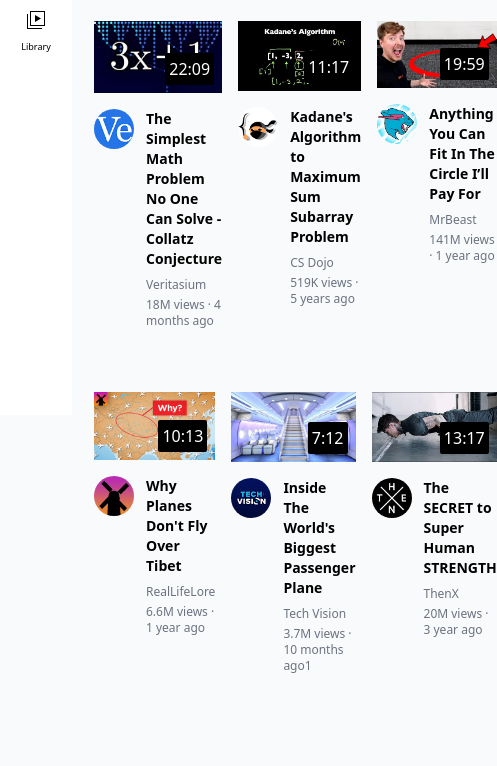
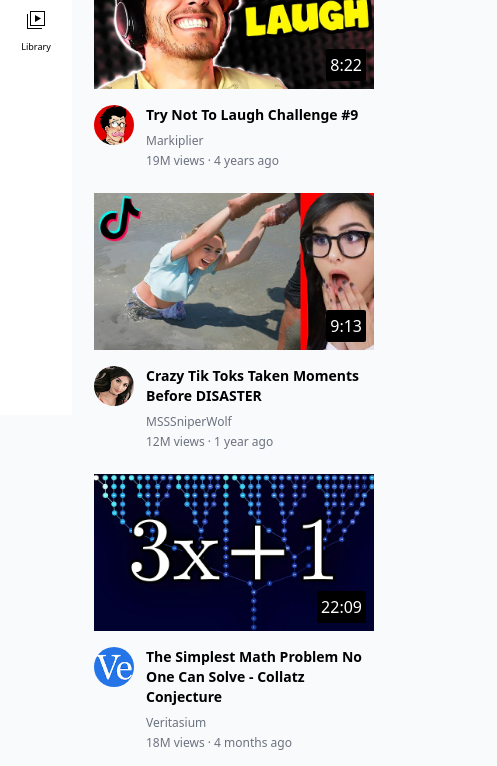
Before and after one commit to tejaswarathe/practice-ui-pages, a website: page src/templates/youtube.html in a window 390 px wide. Shown: the part 429-1195 px from the top of the page, 497 px wide, since content can reach past the window. Drawn offline with Linux system fonts and the light colour scheme.

Commit message:
responsive design

```diff
--- a/src/templates/youtube.html
+++ b/src/templates/youtube.html
@@ -133,8 +133,9 @@
         <p class="font-normal text-[9px] text-center">Library</p>
       </div>
     </div>
-    <div class="video-container grid grid-rows-3 gap-6">
-      <div class="grid grid-cols-[1fr_1fr_1fr] gap-4">
+    <div
+      class="video-container grid sm:grid-cols-[1fr_1fr] md:grid-cols-[1fr_1fr_1fr] lg:grid-cols-[1fr_1fr_1fr_1fr] gap-6"
+    >
       <div class="w-full">
         <div class="relative" class="relative">
           <img
@@ -161,9 +162,7 @@
               Talking Tech and AI with Google CEO Sundar Pichai!
             </p>
             <p class="text-gray-500 text-xs mt-2">Marques Brownlee</p>
-              <p class="text-gray-500 text-xs mt-1">
-                3.4M views · 6 months ago1
-              </p>
+            <p class="text-gray-500 text-xs mt-1">3.4M views · 6 months ago1</p>
           </div>
         </div>
       </div>
@@ -228,8 +227,7 @@
           </div>
         </div>
       </div>
-      </div>
-      <div class="grid grid-cols-[1fr_1fr_1fr] gap-4">
+
       <div class="w-full">
         <div class="relative">
           <img
@@ -320,8 +318,7 @@
           </div>
         </div>
       </div>
-      </div>
-      <div class="grid grid-cols-[1fr_1fr_1fr] gap-4">
+
       <div class="w-full">
         <div class="relative">
           <img
@@ -415,6 +412,5 @@
         </div>
       </div>
     </div>
-    </div>
   </body>
 </html>
```
Also changed, not shown: src/styles/output.css. Lines whose indentation alone changed are shown as unchanged.
